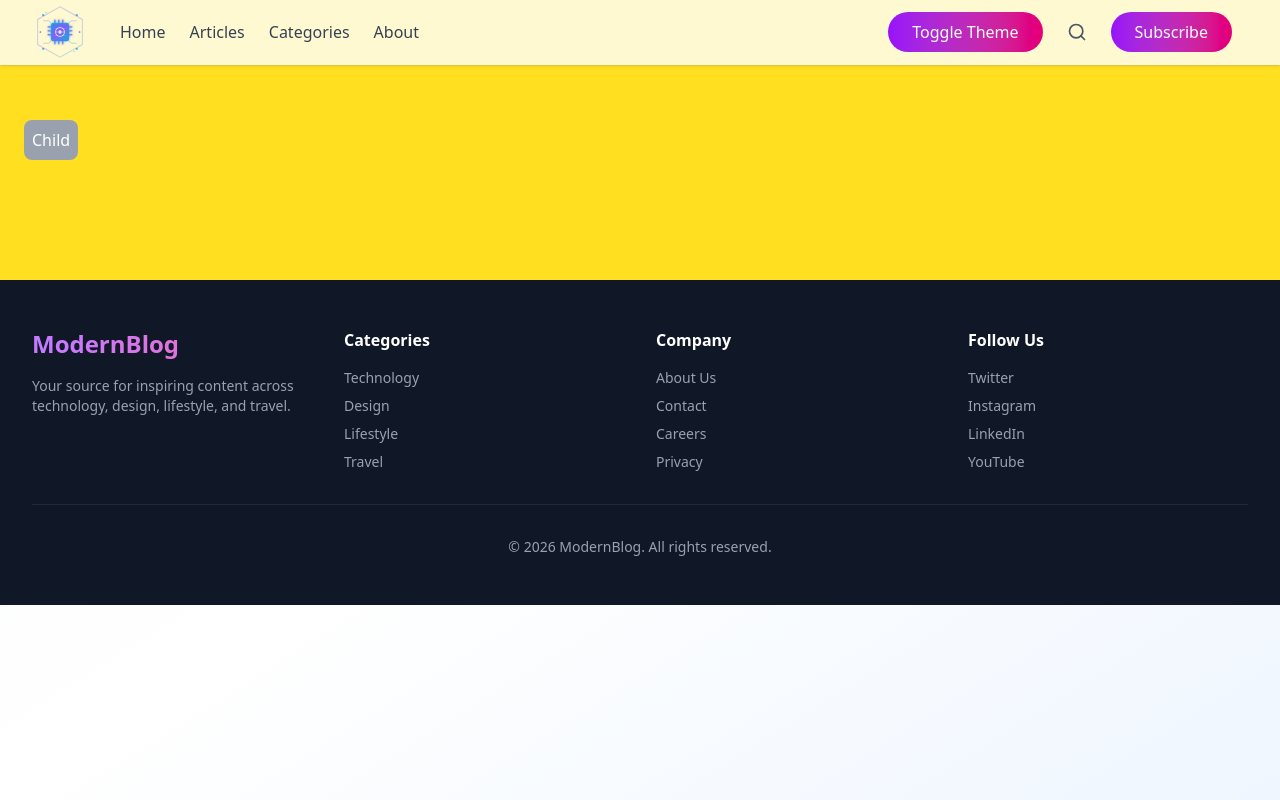
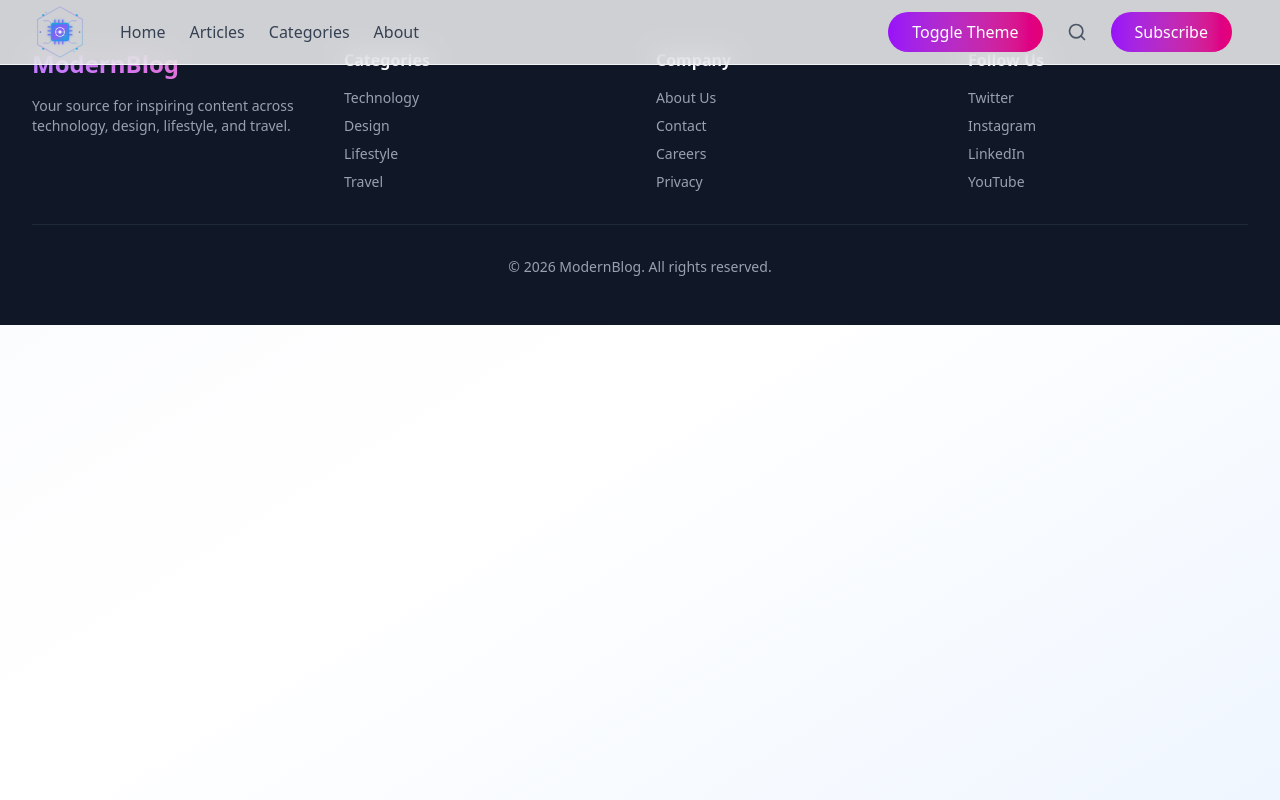
Before and after one commit to prem0406/modern-blog, a React (Vite) app: page /about in a window 1280 px wide. Built offline with nearby package versions, Linux system fonts and the light colour scheme.

Commit message:
fix ts error

```diff
--- a/src/pages/about/about.tsx
+++ b/src/pages/about/about.tsx
@@ -1,7 +1,5 @@
-import EventDelegation from "./eventDelegation";
-
 const About = () => {
-  return <EventDelegation />;
+  return null;
 };
 
 export default About;
--- a/src/pages/about/eventDelegation.tsx
+++ /dev/null
@@ -1,32 +0,0 @@
-const EventDelegation = () => {
-  const handleParentClick = () => {
-    console.log("Parent clicked");
-  };
-
-  const handleParentCapture = (e: MouseEvent) => {
-    // e.stopPropagation();
-    console.log("Parent CAPTURED");
-  };
-
-  const handleChildClick = (e) => {
-    // e.stopPropagation();
-    console.log("Child clicked");
-  };
-
-  return (
-    <div
-      onClick={handleParentClick}
-      onClickCapture={handleParentCapture}
-      className="max-w-7xl mx-auto px-6 py-30 flex justify-between bg-yellow-300 "
-    >
-      <button
-        onClick={handleChildClick}
-        className="text-white font-medium bg-gray-400 p-2 rounded-lg"
-      >
-        Child
-      </button>
-    </div>
-  );
-};
-
-export default EventDelegation;
```
